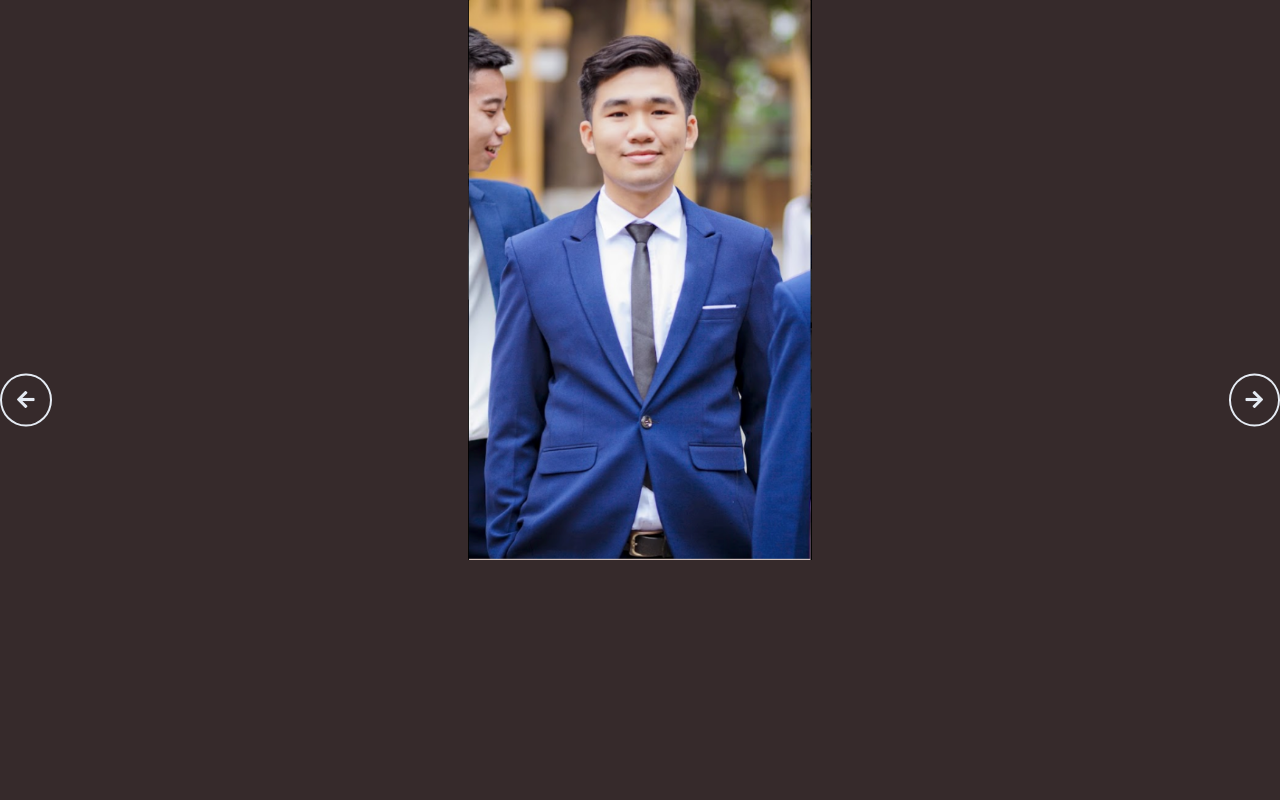
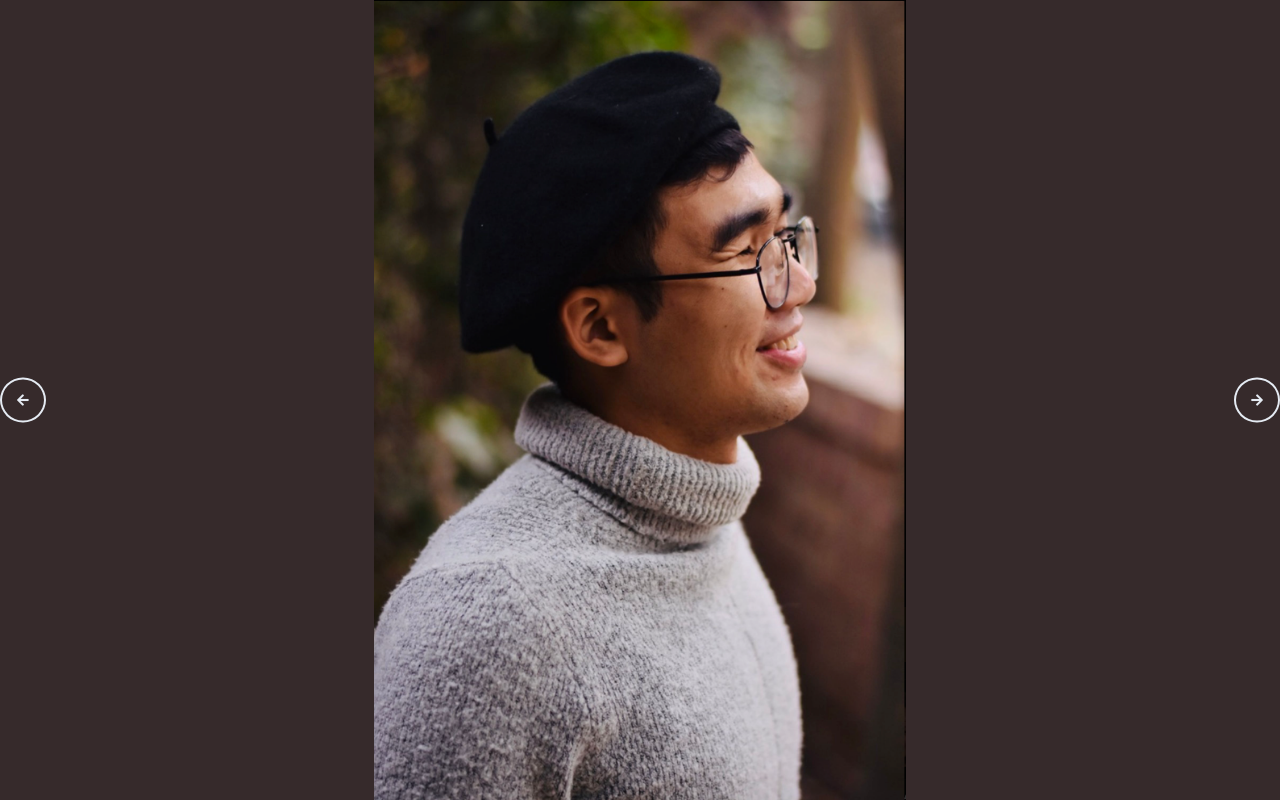
Before and after one commit to dng152/Gallery_homepage, a plain HTML site: page index.html in a window 1280 px wide. Both pictures are taken after a click on the button 25 px from the left and 400 px from the top of the page. Drawn offline with Linux system fonts and the light colour scheme.

Commit message:
Update index.html

```diff
--- a/index.html
+++ b/index.html
@@ -18,13 +18,13 @@
       font-family: "Lexend", sans-serif;
       background-color: #362a2b;
       color: #e5ebf3;
+      overflow: hidden; /* Hide scrollbars */
     }
 
     .slider {
       position: relative;
-      width: 100%;
-      max-width: 100vw;
-      height: 60vh; /* Adjust as needed */
+      width: 100vw;
+      height: 100vh;
       overflow: hidden;
     }
 
@@ -36,27 +36,20 @@
       height: 100%;
       opacity: 0;
       transition: opacity 0.4s ease-in-out;
-      display: flex;
-      justify-content: center;
-      align-items: center;
-      overflow: hidden; /* Hide any overflow beyond the slide */
+    }
+
+    .slide img {
+      width: 100%;
+      height: 100%;
+      object-fit: contain; /* Maintain aspect ratio and fit within the slide */
     }
 
     .slide.current {
       opacity: 1;
     }
 
-    .slide img {
-      max-width: 100%; /* Limit image width to 100% of slide */
-      max-height: 100%; /* Limit image height to 100% of slide */
-      width: auto;
-      height: auto;
-      display: block;
-      margin: auto; /* Center-align the image within the slide */
-    }
-
     .buttons {
-      position: absolute;
+      position: fixed;
       top: 50%;
       transform: translateY(-50%);
       width: 100%;
@@ -78,16 +71,6 @@
     .buttons button:hover {
       background-color: #e5ebf3;
       color: #362a2b;
-    }
-
-    @media (min-width: 640px) and (min-height: 640px) {
-      .slider {
-        height: 70vh; /* Adjust height for larger screens */
-      }
-
-      .buttons button {
-        font-size: 20px; /* Increase button size for larger screens */
-      }
     }
   </style>
 </head>
@@ -131,13 +114,13 @@
       <img src="12.png" alt="Image 12">
     </div>
     <div class="slide">
-      <img src="9.png" alt="Image 13">
+      <img src="13.png" alt="Image 13">
     </div>
     <div class="slide">
-      <img src="10.png" alt="Image 14">
+      <img src="14.png" alt="Image 14">
     </div>
     <div class="slide">
-      <img src="11.png" alt="Image 15">
+      <img src="15.png" alt="Image 15">
     </div>
     <div class="slide">
       <img src="16.png" alt="Image 16">
@@ -152,48 +135,28 @@
     const slides = document.querySelectorAll(".slide");
     const nextButton = document.getElementById("next");
     const prevButton = document.getElementById("prev");
-    const auto = true;
-    const intervalTime = 5000;
-    let slideInterval;
+    const totalSlides = slides.length;
+    let currentIndex = 0;
+
+    const showSlide = (index) => {
+      slides.forEach((slide) => {
+        slide.classList.remove("current");
+      });
+      slides[index].classList.add("current");
+    };
 
     const nextSlide = () => {
-      const current = document.querySelector(".current");
-      current.classList.remove("current");
-      if (current.nextElementSibling) {
-        current.nextElementSibling.classList.add("current");
-      } else {
-        slides[0].classList.add("current");
-      }
+      currentIndex = (currentIndex + 1) % totalSlides;
+      showSlide(currentIndex);
     };
 
     const prevSlide = () => {
-      const current = document.querySelector(".current");
-      current.classList.remove("current");
-      if (current.previousElementSibling) {
-        current.previousElementSibling.classList.add("current");
-      } else {
-        slides[slides.length - 1].classList.add("current");
-      }
+      currentIndex = (currentIndex - 1 + totalSlides) % totalSlides;
+      showSlide(currentIndex);
     };
 
-    nextButton.addEventListener("click", () => {
-      nextSlide();
-      if (auto) {
-        clearInterval(slideInterval);
-        slideInterval = setInterval(nextSlide, intervalTime);
-      }
-    });
-    prevButton.addEventListener("click", () => {
-      prevSlide();
-      if (auto) {
-        clearInterval(slideInterval);
-        slideInterval = setInterval(nextSlide, intervalTime);
-      }
-    });
-
-    if (auto) {
-      slideInterval = setInterval(nextSlide, intervalTime);
-    }
+    nextButton.addEventListener("click", nextSlide);
+    prevButton.addEventListener("click", prevSlide);
   </script>
 </body>
 
```
